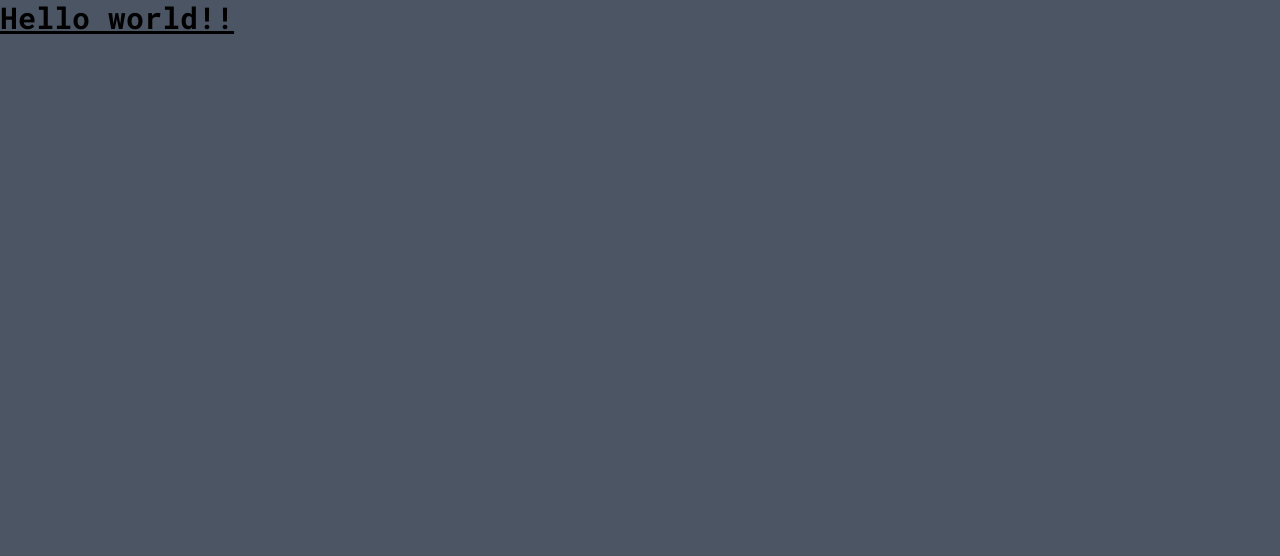
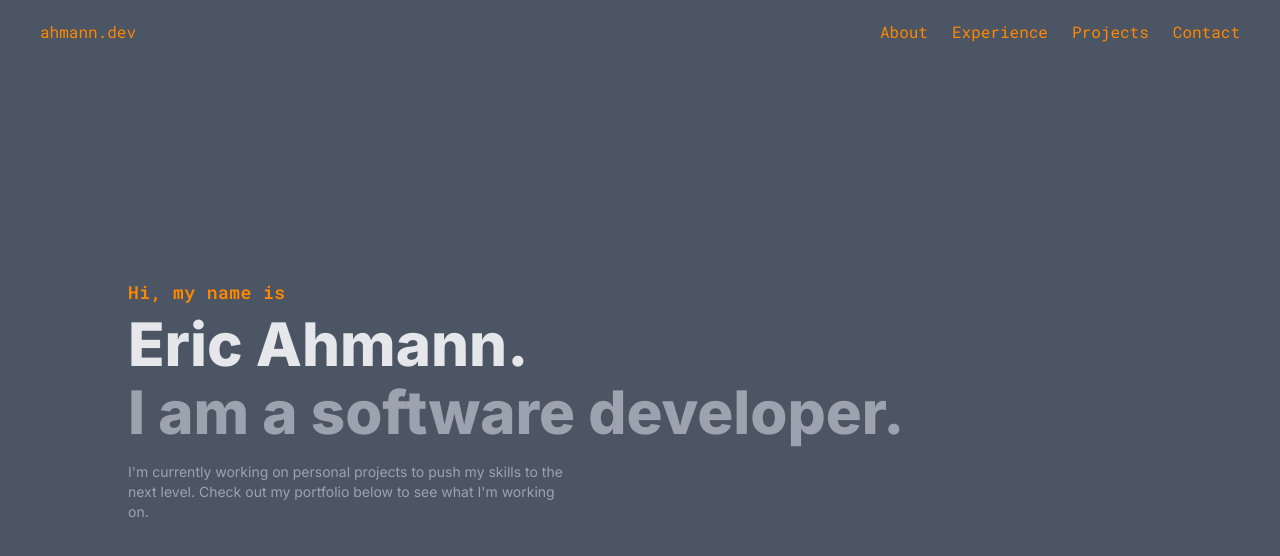
Before and after one commit to eahmann/ahmann.dev-old, a Next.js app: page / in a window 1280 px wide. Shown: the top 556 px of the page. Built offline with nearby package versions, Linux system fonts and the light colour scheme.

Commit message:
feat: add Header and Hero components

```diff
--- /dev/null
+++ b/components/Container.tsx
@@ -0,0 +1,17 @@
+import clsx from 'clsx'
+
+interface ContainerProps {
+  className: string
+  children: React.ReactNode
+}
+
+const Container: React.FC<ContainerProps> = ({ className, ...props }) => {
+  return (
+    <div
+      className={clsx('mx-auto max-w-7xl px-4 sm:px-6 lg:px-8', className)}
+      {...props}
+    />
+  )
+}
+
+export default Container
--- /dev/null
+++ b/components/Header/Header.tsx
@@ -0,0 +1,66 @@
+import clsx from 'clsx'
+import { useState, useEffect } from 'react'
+import NavLink from './NavLink'
+import MobileNav from './MobileNav'
+
+interface HeaderProps {}
+
+const Header: React.FC<HeaderProps> = () => {
+  const [show, setShow] = useState(true)
+  const [lastScrollY, setLastScrollY] = useState(0)
+
+  const controlNavbar = () => {
+    if (typeof window !== 'undefined') {
+      if (window.scrollY > lastScrollY) {
+        // if scroll down hide the navbar
+        setShow(false)
+      } else {
+        // if scroll up show the navbar
+        setShow(true)
+      }
+
+      // remember current page location to use in the next move
+      setLastScrollY(window.scrollY)
+    }
+  }
+
+  useEffect(() => {
+    if (typeof window !== 'undefined') {
+      window.addEventListener('scroll', controlNavbar)
+
+      // cleanup function
+      return () => {
+        window.removeEventListener('scroll', controlNavbar)
+      }
+    }
+    // eslint-disable-next-line react-hooks/exhaustive-deps
+  }, [lastScrollY])
+
+  return (
+    <header id="#">
+      <nav
+        className={clsx(
+          'top-0 z-100 fixed w-full py-5 px-10 transition duration-[400ms] bg-gray-600',
+          !show && '-translate-y-full'
+        )}
+      >
+        <div className="flex items-center justify-between text-brand">
+          <div className="flex-1 min-w-0">
+            <NavLink href={'#'}>ahmann.dev</NavLink>
+          </div>
+          <div className="hidden md:flex md:gap-x-6">
+            <NavLink href={'#about'}>About</NavLink>
+            <NavLink href={'#experience'}>Experience</NavLink>
+            <NavLink href={'#projects'}>Projects</NavLink>
+            <NavLink href={'#Contact'}>Contact</NavLink>
+          </div>
+          <div className="-mr-1 md:hidden">
+            <MobileNav />
+          </div>
+        </div>
+      </nav>
+    </header>
+  )
+}
+
+export default Header
--- /dev/null
+++ b/components/Header/MobileNav.tsx
@@ -0,0 +1,65 @@
+import { Popover, Transition } from '@headlessui/react'
+import { Fragment } from 'react'
+import MobileNavIcon from './MobileNavIcon'
+import MobileNavLink from './MobileNavLink'
+
+interface MobileNavProps {}
+
+const MobileNav: React.FC<MobileNavProps> = () => {
+  return (
+    <Popover>
+      {({ open, close }) => (
+        <>
+          <Popover.Button
+            className="relative z-10 flex h-8 w-8 items-center justify-center [&:not(:focus-visible)]:focus:outline-none"
+            aria-label="Toggle Navigation"
+          >
+            {({ open }) => <MobileNavIcon open={open} />}
+          </Popover.Button>
+          <Transition.Root>
+            <Transition.Child
+              as={Fragment}
+              enter="duration-150 ease-out"
+              enterFrom="opacity-0"
+              enterTo="opacity-100"
+              leave="duration-150 ease-in"
+              leaveFrom="opacity-100"
+              leaveTo="opacity-0"
+            >
+              <Popover.Overlay className="fixed inset-0 bg-gray-900/70" />
+            </Transition.Child>
+            <Transition.Child
+              as={Fragment}
+              enter="duration-150 ease-out"
+              enterFrom="opacity-0 scale-95"
+              enterTo="opacity-100 scale-100"
+              leave="duration-100 ease-in"
+              leaveFrom="opacity-100 scale-100"
+              leaveTo="opacity-0 scale-95"
+            >
+              <Popover.Panel
+                as="div"
+                className="absolute inset-x-0 mx-4 sm:px-6 lg:px-8 top-full mt-4 flex origin-top flex-col rounded-2xl bg-white p-4 text-lg tracking-tight text-slate-900 shadow-xl ring-1 ring-slate-900/5"
+              >
+                <MobileNavLink href="#about">
+                  <a onClick={() => close()}>About</a>
+                </MobileNavLink>
+                <MobileNavLink href="#experience">
+                  <a onClick={() => close()}>Experience</a>
+                </MobileNavLink>
+                <MobileNavLink href="#projects">
+                  <a onClick={() => close()}>Projects</a>
+                </MobileNavLink>
+                <MobileNavLink href="#contact">
+                  <a onClick={() => close()}>Contact</a>
+                </MobileNavLink>
+              </Popover.Panel>
+            </Transition.Child>
+          </Transition.Root>
+        </>
+      )}
+    </Popover>
+  )
+}
+
+export default MobileNav
--- /dev/null
+++ b/components/Header/MobileNavIcon.tsx
@@ -0,0 +1,40 @@
+import clsx from 'clsx'
+import { useEffect } from 'react'
+
+interface MobileNavIconProps {
+  open: boolean
+}
+
+const MobileNavIcon: React.FC<MobileNavIconProps> = ({ open }) => {
+  useEffect(() => {
+    open && (document.body.style.overflow = 'hidden')
+    !open && (document.body.style.overflow = 'auto')
+  }, [open])
+
+  return (
+    <svg
+      aria-hidden="true"
+      className="h-3.5 w-3.5 overflow-visible stroke-brand"
+      fill="none"
+      strokeWidth={2}
+      strokeLinecap="round"
+    >
+      <path
+        d="M0 1H14M0 7H14M0 13H14"
+        className={clsx(
+          'origin-center transition',
+          open && 'scale-90 opacity-0'
+        )}
+      />
+      <path
+        d="M2 2L12 12M12 2L2 12"
+        className={clsx(
+          'origin-center transition',
+          !open && 'scale-90 opacity-0'
+        )}
+      />
+    </svg>
+  )
+}
+
+export default MobileNavIcon
--- /dev/null
+++ b/components/Header/MobileNavLink.tsx
@@ -0,0 +1,17 @@
+import { Popover } from '@headlessui/react'
+import Link from 'next/link'
+
+interface MobileNavLinkProps {
+  href: string
+  children: React.ReactNode
+}
+
+const MobileNavLink: React.FC<MobileNavLinkProps> = ({ href, children }) => {
+  return (
+    <Popover.Button as={Link} href={href} className="block w-full p-2">
+      {children}
+    </Popover.Button>
+  )
+}
+
+export default MobileNavLink
--- /dev/null
+++ b/components/Header/NavLink.tsx
@@ -0,0 +1,19 @@
+import Link from 'next/link'
+
+interface NavLinkProps {
+  href: string
+  children: React.ReactNode
+}
+
+const NavLink: React.FC<NavLinkProps> = ({ href, children }) => {
+  return (
+    <Link
+      href={href}
+      className="inline-block rounded-lg py-1 px-2 text-sm text-slate-700 hover:bg-slate-100 hover:text-slate-900"
+    >
+      {children}
+    </Link>
+  )
+}
+
+export default NavLink
--- /dev/null
+++ b/components/Header/index.ts
@@ -0,0 +1,3 @@
+import Header from './Header'
+
+export default Header
--- /dev/null
+++ b/components/Hero/Hero.tsx
@@ -0,0 +1,34 @@
+import Container from '../Container'
+
+interface HeroProps {}
+
+const Hero: React.FC<HeroProps> = () => {
+  return (
+    <Container className="h-screen">
+      <div className="grid place-items-center h-full">
+        <div className="lg:grid lg:gap-8">
+          <div className="text-left lg:w-[64rem] md:max-w-5xl md:mx-auto">
+            <h1>
+              <span className="block text-lg font-semibold tracking-wide text-pizazz-500 sm:text-base lg:text-lg xl:text-lg mb-2">
+                Hi, my name is
+              </span>
+              <span className="mt-1 block text-4xl font-extrabold font-sans sm:text-5xl xl:text-6xl leading-[3.5rem]">
+                <span className="block text-gray-200">Eric Ahmann.</span>
+                <span className="block text-gray-400 pt-2">
+                  I am a software developer.
+                </span>
+              </span>
+            </h1>
+            <p className="mt-3 font-sans text-base text-gray-400 sm:mt-5 sm:text-sm lg:text-sm xl:text-md max-w-md">
+              I&apos;m currently working on personal projects to push my skills
+              to the next level. Check out my portfolio below to see what
+              I&apos;m working on.
+            </p>
+          </div>
+        </div>
+      </div>
+    </Container>
+  )
+}
+
+export default Hero
--- /dev/null
+++ b/components/Hero/index.ts
@@ -0,0 +1,3 @@
+import Hero from './Hero'
+
+export default Hero
--- a/pages/index.tsx
+++ b/pages/index.tsx
@@ -1,10 +1,31 @@
+import Header from '@/components/Header'
+import Hero from '@/components/Hero'
 import type { NextPage } from 'next'
+import Head from 'next/head'
 
 const Home: NextPage = () => {
   return (
-    <div>
-      <h1 className="text-3xl font-bold underline">Hello world!!</h1>
-    </div>
+    <>
+      <Head>
+        <title>Eric Ahmann - Software Developer</title>
+        <meta
+          name="description"
+          content="I'm currently working on personal projects to push my skills to the next level. Check out my portfolio to see what I'm working on."
+        />
+      </Head>
+      <header>
+        <Header />
+      </header>
+      <main>
+        <Hero />
+        {/* <About />
+        <Experience />
+        <Projects /> */}
+      </main>
+      {/* <footer>
+        <Footer />
+      </footer> */}
+    </>
   )
 }
 
```
